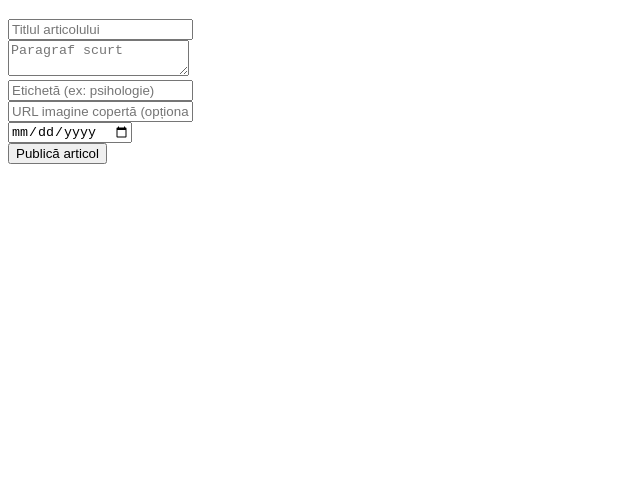
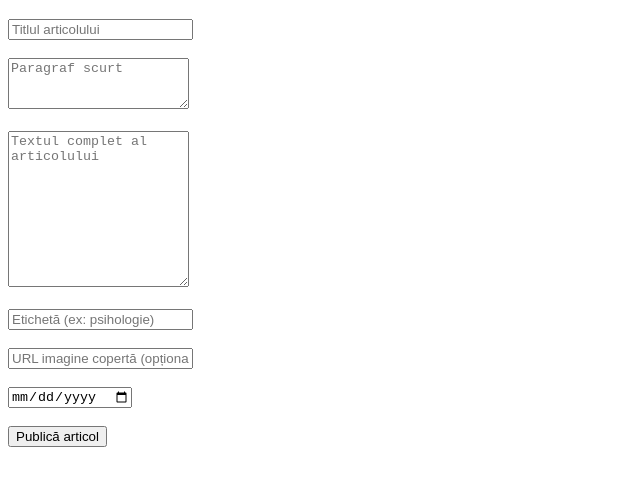
Before and after one commit to Tudor1977/cabinet-psiho-final, a plain HTML site: page admin-articole.html in a window 1280 px wide. Shown: the part 61-546 px from the top of the page, without its empty margins (0-640 px from the left). Drawn offline with Linux system fonts and the light colour scheme.

Commit message:
Add files via upload

```diff
--- a/admin-articole.html
+++ b/admin-articole.html
@@ -1,19 +1,21 @@
-
 <!DOCTYPE html>
-<html>
+<html lang="ro">
 <head>
   <meta charset="UTF-8" />
-  <title>Publică un articol profesional</title>
+  <title>Publică articol</title>
 </head>
 <body>
   <h1>Publică un articol profesional</h1>
-  <input id="titlu" placeholder="Titlul articolului"><br>
-  <textarea id="continut" placeholder="Paragraf scurt"></textarea><br>
-  <input id="eticheta" placeholder="Etichetă (ex: psihologie)"><br>
-  <input id="imagine" placeholder="URL imagine copertă (opțional)"><br>
-  <input type="date" id="data"><br>
-  <button onclick="publicaArticol()">Publică articol</button>
+  <form id="articleForm">
+    <input type="text" id="titlu" placeholder="Titlul articolului" required /><br><br>
+    <textarea id="descriere" placeholder="Paragraf scurt" rows="3" required></textarea><br><br>
+    <textarea id="continut" placeholder="Textul complet al articolului" rows="10" required></textarea><br><br>
+    <input type="text" id="eticheta" placeholder="Etichetă (ex: psihologie)" /><br><br>
+    <input type="text" id="coperta" placeholder="URL imagine copertă (opțional)" /><br><br>
+    <input type="date" id="data" required /><br><br>
+    <button type="submit">Publică articol</button>
+  </form>
 
-  <script type="module" src="admin-articole.js"></script>
+  <script type="module" src="/js/firebase-articole.js"></script>
 </body>
 </html>
```
